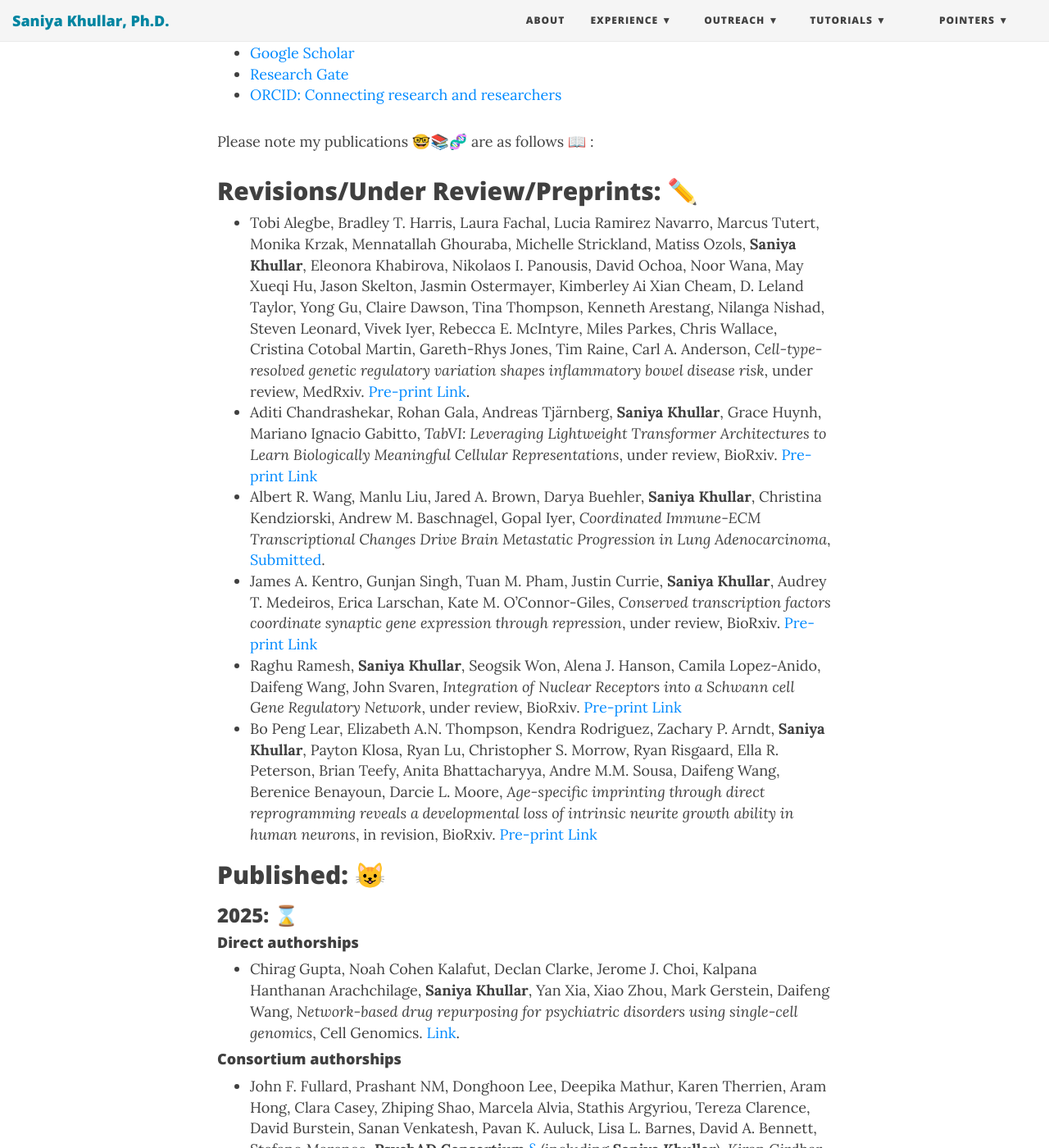
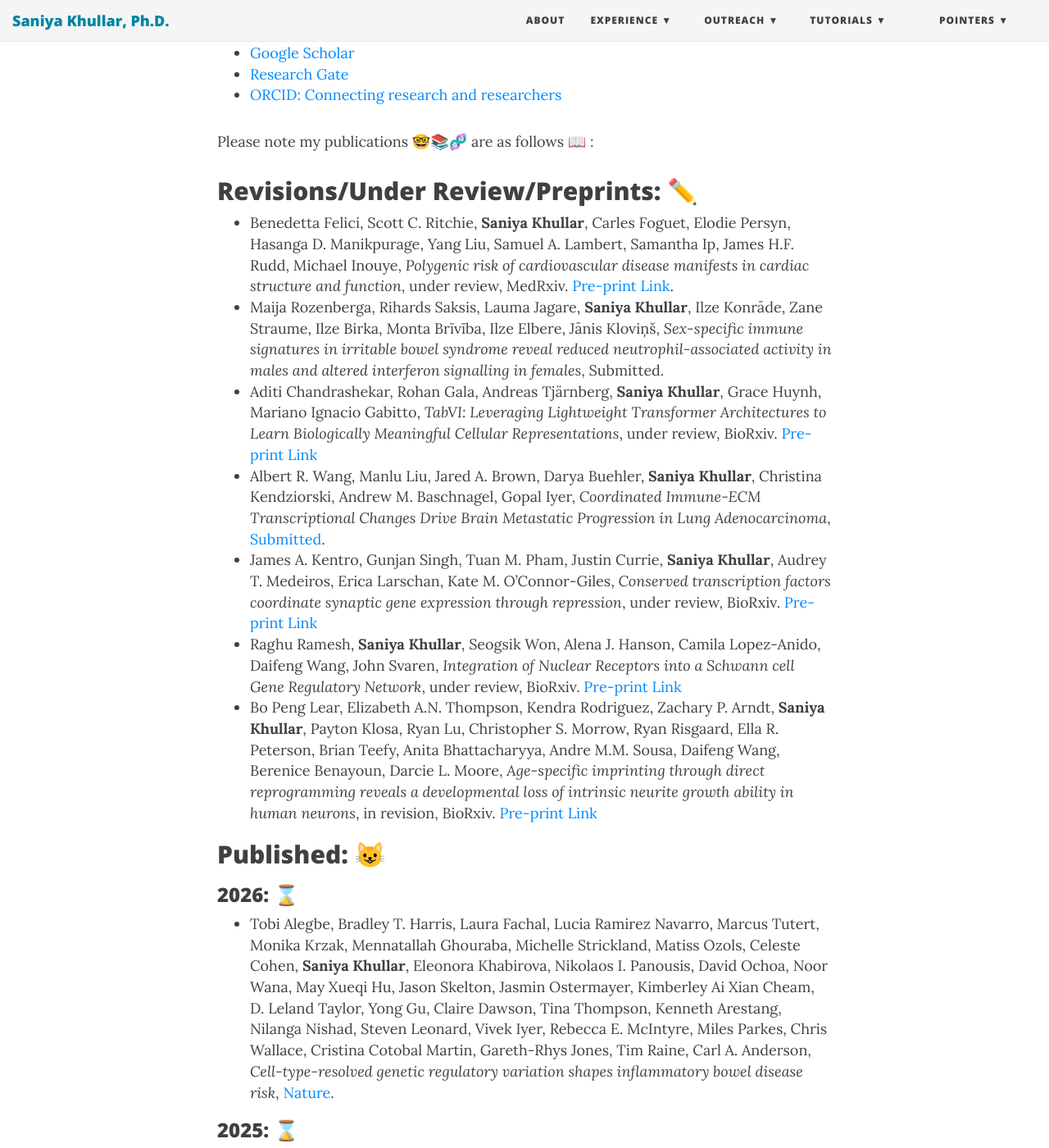
Before and after one commit to SaniyaKhullar/saniyakhullar.github.io, a Jekyll site: the page built from publications.md, in a window 1280 px wide and 1400 px high, scrolled down 283 px. Shown: the whole window at 82% size. Built offline with Jekyll 4.4.1, drawn with Linux system fonts in a browser that asks for light colours; nearby versions of some CDN libraries.

Commit message:
updates as of June 2026 :)

```diff
--- a/publications.md
+++ b/publications.md
@@ -10,7 +10,8 @@ Please note that my papers and citations are available online at: 👩‍💻
 Please note my publications 🤓📚🧬 are as follows 📖 :
 <!-- https://emojipedia.org/people -->
 ## Revisions/Under Review/Preprints: ✏️
-- Tobi Alegbe, Bradley T. Harris, Laura Fachal, Lucia Ramirez Navarro, Marcus Tutert, Monika Krzak, Mennatallah Ghouraba, Michelle Strickland, Matiss Ozols, **Saniya Khullar**, Eleonora Khabirova, Nikolaos I. Panousis, David Ochoa, Noor Wana, May Xueqi Hu, Jason Skelton, Jasmin Ostermayer, Kimberley Ai Xian Cheam, D. Leland Taylor, Yong Gu, Claire Dawson, Tina Thompson, Kenneth Arestang, Nilanga Nishad, Steven Leonard, Vivek Iyer, Rebecca E. McIntyre, Miles Parkes, Chris Wallace, Cristina Cotobal Martin, Gareth-Rhys Jones, Tim Raine, Carl A. Anderson, *Cell-type-resolved genetic regulatory variation shapes inflammatory bowel disease risk*, under review, MedRxiv. [Pre-print Link](https://www.medrxiv.org/content/10.1101/2025.06.24.25330216v1).
+- Benedetta Felici, Scott C. Ritchie, **Saniya Khullar**, Carles Foguet, Elodie Persyn, Hasanga D. Manikpurage, Yang Liu, Samuel A. Lambert, Samantha Ip, James H.F. Rudd, Michael Inouye, *Polygenic risk of cardiovascular disease manifests in cardiac structure and function*, under review, MedRxiv. [Pre-print Link](https://www.medrxiv.org/content/10.64898/2026.06.07.26354998v1.full-text).
+- Maija Rozenberga, Rihards Saksis, Lauma Jagare, **Saniya Khullar**, Ilze Konrāde, Zane Straume, Ilze Birka, Monta Brīvība, Ilze Elbere, Jānis Kloviņš, *Sex-specific immune signatures in irritable bowel syndrome reveal reduced neutrophil-associated activity in males and altered interferon signalling in females*, Submitted.
 - Aditi Chandrashekar, Rohan Gala, Andreas Tjärnberg, **Saniya Khullar**, Grace Huynh, Mariano Ignacio Gabitto, *TabVI: Leveraging Lightweight Transformer Architectures to Learn Biologically Meaningful Cellular Representations*, under review, BioRxiv. [Pre-print Link](https://www.biorxiv.org/content/10.1101/2025.02.13.637984v1.full)
 -	Albert R. Wang, Manlu Liu, Jared A. Brown, Darya Buehler, **Saniya Khullar**, Christina Kendziorski, Andrew M. Baschnagel, Gopal Iyer, *Coordinated Immune-ECM Transcriptional Changes Drive Brain Metastatic Progression in Lung Adenocarcinoma*, [Submitted](https://www.sciencedirect.com/science/article/abs/pii/S1556086425001388).
 -	James A. Kentro, Gunjan Singh, Tuan M. Pham, Justin Currie, **Saniya Khullar**, Audrey T. Medeiros, Erica Larschan, Kate M. O’Connor-Giles, *Conserved transcription factors coordinate synaptic gene expression through repression*, under review, BioRxiv. [Pre-print Link](https://www.biorxiv.org/content/10.1101/2024.10.30.621128v2)
@@ -18,6 +19,9 @@ Please note my publications 🤓📚🧬 are as follows 📖 :
 -	Bo Peng Lear, Elizabeth A.N. Thompson, Kendra Rodriguez, Zachary P. Arndt, **Saniya Khullar**, Payton Klosa, Ryan Lu, Christopher S. Morrow, Ryan Risgaard, Ella R. Peterson, Brian Teefy, Anita Bhattacharyya, Andre M.M. Sousa, Daifeng Wang, Berenice Benayoun, Darcie L. Moore, *Age-specific imprinting through direct reprogramming reveals a developmental loss of intrinsic neurite growth ability in human neurons*, in revision, BioRxiv. [Pre-print Link](https://www.biorxiv.org/content/10.1101/2023.10.25.563769v2)
 
 ## Published: 😺
+### 2026: ⌛
+- Tobi Alegbe, Bradley T. Harris, Laura Fachal, Lucia Ramirez Navarro, Marcus Tutert, Monika Krzak, Mennatallah Ghouraba, Michelle Strickland, Matiss Ozols, Celeste Cohen, **Saniya Khullar**, Eleonora Khabirova, Nikolaos I. Panousis, David Ochoa, Noor Wana, May Xueqi Hu, Jason Skelton, Jasmin Ostermayer, Kimberley Ai Xian Cheam, D. Leland Taylor, Yong Gu, Claire Dawson, Tina Thompson, Kenneth Arestang, Nilanga Nishad, Steven Leonard, Vivek Iyer, Rebecca E. McIntyre, Miles Parkes, Chris Wallace, Cristina Cotobal Martin, Gareth-Rhys Jones, Tim Raine, Carl A. Anderson, *Cell-type-resolved genetic regulatory variation shapes inflammatory bowel disease risk*, [Nature](https://www.nature.com/articles/s41586-026-10627-z).
+
 ### 2025: ⌛
 #### Direct authorships
 - Chirag Gupta, Noah Cohen Kalafut, Declan Clarke, Jerome J. Choi, Kalpana Hanthanan Arachchilage, **Saniya Khullar**, Yan Xia, Xiao Zhou, Mark Gerstein, Daifeng Wang, *Network-based drug repurposing for psychiatric disorders using single-cell genomics*, Cell Genomics. [Link](https://www.sciencedirect.com/science/article/pii/S2666979X25002599).
```
